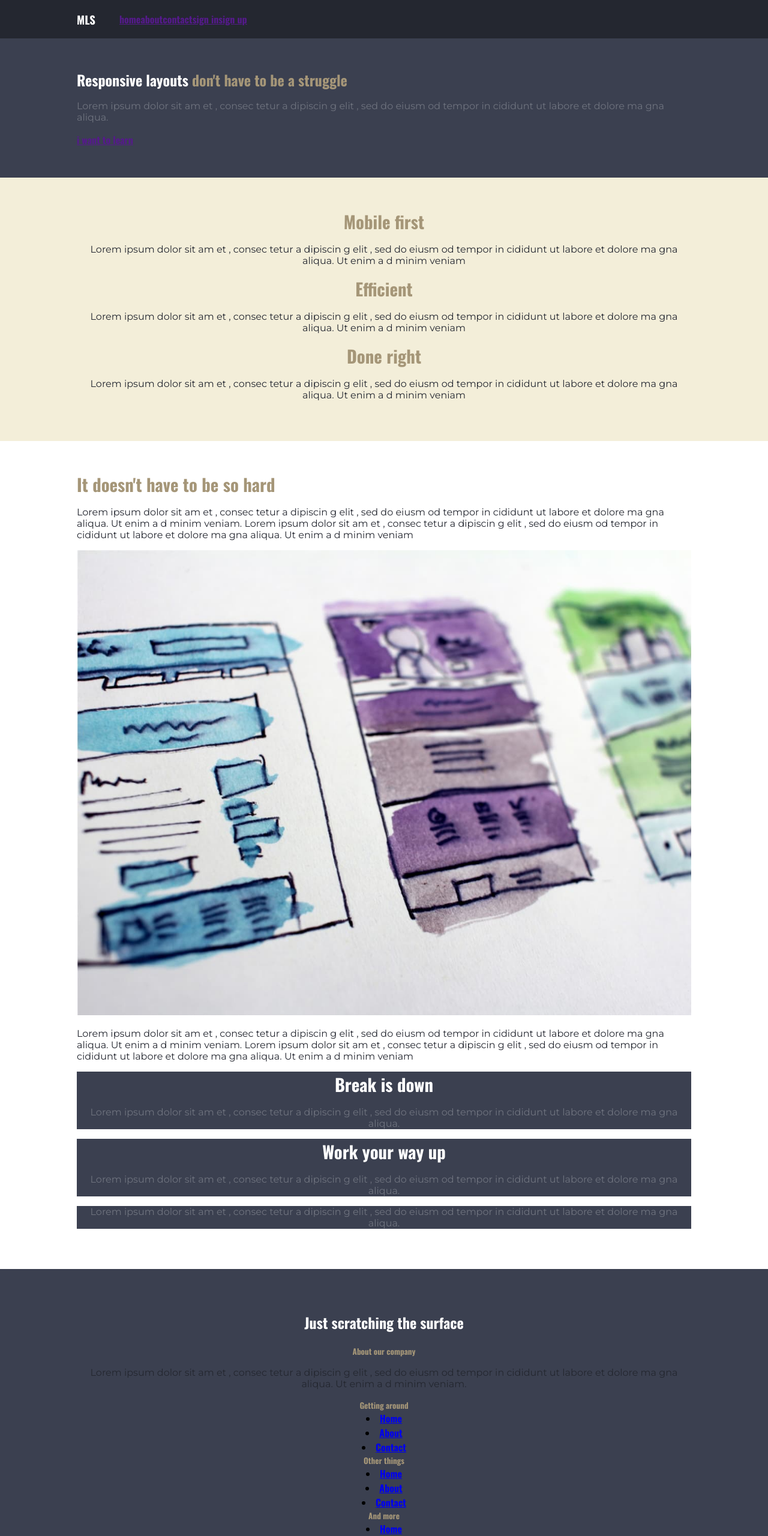
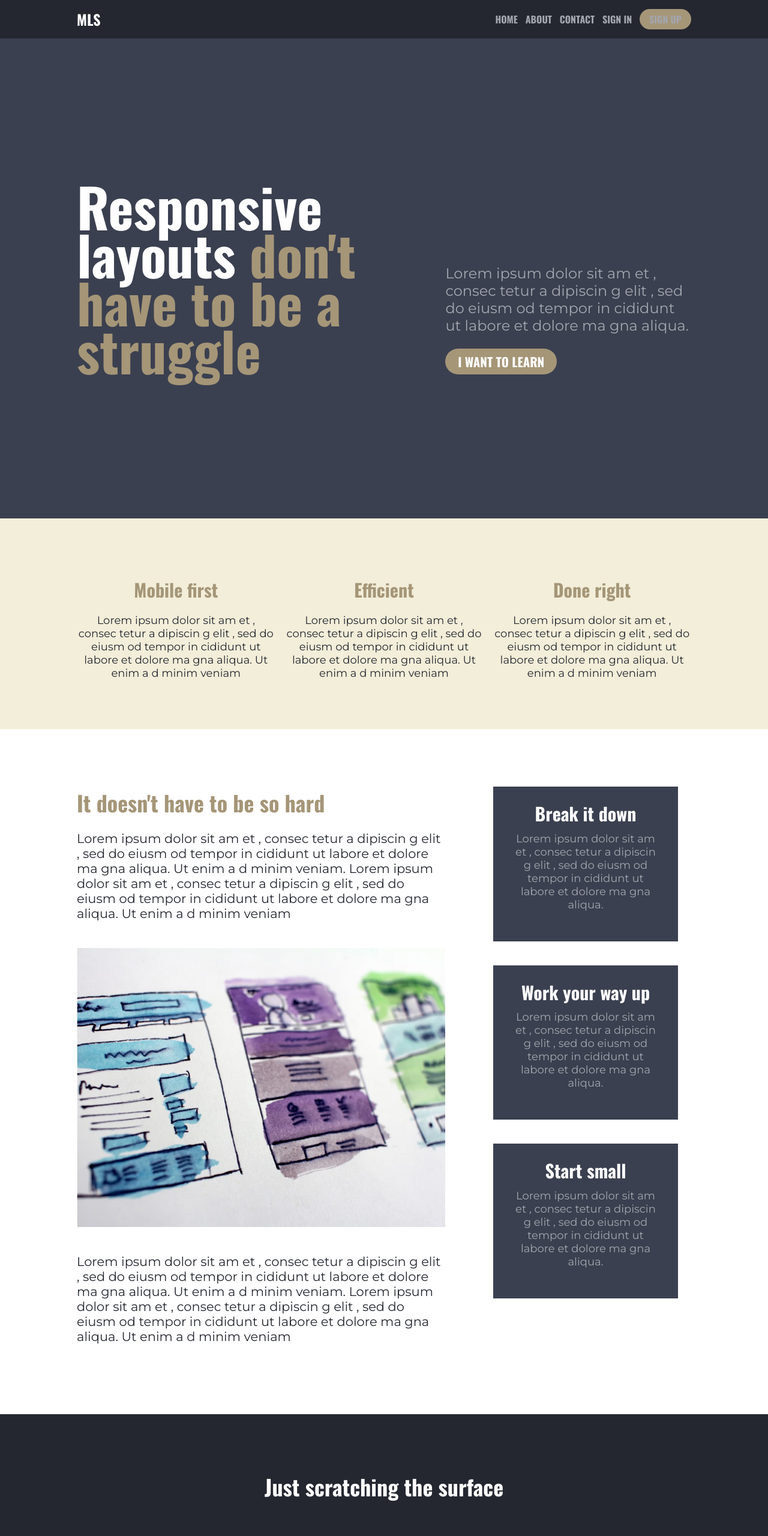
Before and after one commit to Noid3ah/flex-box-challenge, a plain HTML site: page index.html in a window 1280 px wide. Shown: the top 2560 px of the page at 60% size. Drawn offline with nearby package versions, Linux system fonts and the light colour scheme.

Commit message:
Forgot to commit lol, site finished

```diff
--- a/index.html
+++ b/index.html
@@ -3,7 +3,7 @@
 <head>
     <meta charset="UTF-8">
     <meta http-equiv="X-UA-Compatible" content="IE=edge">
-    <meta name="viewport" content="width=device-width, initial-scale=1.0">
+    <meta name="viewport" content="width=device-width, initial-scale=1.0, minimum-scale=1.0">
     <title>Document</title>
     <link href="https://fonts.googleapis.com/css2?family=Montserrat&family=Oswald:wght@700&display=swap" rel="stylesheet">
     <link rel="stylesheet" href="style.css">
@@ -16,12 +16,17 @@
                 <nav class="nav">
                     <h3 class="logo">MLS</h3>
                     <ul class="nav__list">
-                        <li class="list__item"><a href="" class="nav__link">home</a></li>
-                        <li class="list__item"><a href="" class="nav__link">about</a></li>
-                        <li class="list__item"><a href="" class="nav__link">contact</a></li>
-                        <li class="list__item"><a href="" class="nav__link">sign in</a></li>
-                        <li class="list__item"><a href="" class="nav__link nav__link--button btn ">sign up</a></li>
+                        <li class="list__item"><a href="" class="nav__link link">home</a></li>
+                        <li class="list__item"><a href="" class="nav__link link">about</a></li>
+                        <li class="list__item"><a href="" class="nav__link link">contact</a></li>
+                        <li class="list__item"><a href="" class="nav__link link">sign in</a></li>
+                        <li class="list__item"><a href="" class="nav__link nav__link--button btn link ">sign up</a></li>
                     </ul>
+                    <div class="burger">
+                        <div class="line1"></div>
+                        <div class="line2"></div>
+                        <div class="line3"></div>
+                    </div>
                 </nav>
             </div>
         </header>
@@ -31,18 +36,18 @@
 
 
 
-        <section class="hero section">
-            <div class="container row">
-                <div class="hero__text--big">
+        <section class="hero section start--align hero--center">
+            <div class="container row hero--gap">
+                <div class="hero__text__big">
                     <h1 class="hero__text--big clr--white">Responsive layouts <span class="clr--brown">don't have to be a struggle</span></h1>
                 </div>
-                <div class="hero__text--small col">
+                <div class="hero__text__small col align--end">
                     <p class="hero__para clr--gray">
                         Lorem ipsum dolor sit am et , consec tetur
                         a dipiscin g elit , sed do eiusm od tempor
                         in cididunt ut labore et dolore ma gna aliqua.
                     </p>
-                    <a href="" class="hero__button btn"> i want to learn</a>
+                    <div class="hero-btn"><a href="" class="hero__button btn"> i want to learn</a></div>
                 </div>
             </div>
         </section>
@@ -53,7 +58,7 @@
 
 
         <section class="section-one section">
-            <div class="container row">
+            <div class="container row sectionOne--flex">
                 <div class="col text--align">
                     <h3 class="section__one--header sub--head clr--brown">Mobile first</h3>
                     <p class="section__one--para">
@@ -92,10 +97,11 @@
 
 
 
-        <main class="main section">
+        <main class="main section text--align ">
             <div class="container row">
+                <div class="col start--align main--left">
                     <div class="col">
-                    <h3 class="sub--head clr--brown">It doesn't have to be so hard</h3>
+                        <h3 class="main__header sub--head clr--brown">It doesn't have to be so hard</h3>
                         <p class="main__para">
                             Lorem ipsum dolor sit am et , consec tetur a dipiscin g elit , sed do
                             eiusm od tempor in cididunt ut labore et dolore ma gna aliqua. Ut
@@ -103,7 +109,8 @@
                             a dipiscin g elit , sed do eiusm od tempor in cididunt ut labore et
                             dolore ma gna aliqua. Ut enim a d minim veniam
                         </p>
-                    <img src="the-image.jpg" alt="" class="main__image">
+                    </div>
+                    <img src="the-image.jpg" alt="programming scribbles" class="main__image">
                     <p class="main__para">
                         Lorem ipsum dolor sit am et , consec tetur a dipiscin g elit , sed do
                         eiusm od tempor in cididunt ut labore et dolore ma gna aliqua. Ut
@@ -113,8 +120,8 @@
                     </p>
                 </div>
                 <aside class="col aside text--align">
-                    <div class="col dark--bg text--align">
-                        <h3 class="aside__sub--head sub--head clr--white">Break is down</h3>
+                    <div class="col dark--bg text--align aside--col">
+                        <h3 class="aside__sub--head sub--head clr--white">Break it down</h3>
                         <p class="aside__para clr--gray">
                             Lorem ipsum dolor sit am et ,
                             consec tetur a dipiscin g elit , sed do
@@ -122,7 +129,7 @@
                             labore et dolore ma gna aliqua.
                         </p>
                     </div>
-                    <div class="col dark--bg text--align">
+                    <div class="col dark--bg text--align aside--col">
                         <h3 class="aside__sub--head sub--head clr--white">Work your way up</h3>
                         <p class="aside__para clr--gray">
                             Lorem ipsum dolor sit am et ,
@@ -131,7 +138,9 @@
                             labore et dolore ma gna aliqua.
                         </p>
                     </div>
-                    <div class="col dark--bg text--align">
+                    <div class="col dark--bg text--align aside--col">
+                        <h3 class="aside__sub--head sub--head clr--white">Start small</h3>
+
                         <p class="aside__para align--flex-end clr--gray">
                             Lorem ipsum dolor sit am et ,
                             consec tetur a dipiscin g elit , sed do
@@ -151,9 +160,9 @@
 
     <footer class="footer col text--align section">
         <h2 class="footer__heading clr--white">Just scratching the surface</h2>
-        <div class="container row">
+        <div class="container footer__row">
 
-            <div class="col">
+            <div class="col start--align left">
                 <h5 class="small--heading footer__sub--head  clr--brown">About our company</h5>
                 <p class="footer__para">
                     Lorem ipsum dolor sit am et , consec tetur a dipiscin g
@@ -161,28 +170,30 @@
                     dolore ma gna aliqua. Ut enim a d minim veniam.
                 </p>
             </div>
-            <div class="col">
+            <div class="footer__link--row right">
+                <div class="col center">
                     <h5 class="small--heading footer__sub--head  clr--brown">Getting around</h5>
                     <div class="footer__links">
-                    <li class="footer__list__item"><a href="#" class="footer__link">Home</a></li>
-                    <li class="footer__list__item"><a href="#" class="footer__link">About</a></li>
-                    <li class="footer__list__item"><a href="#" class="footer__link">Contact</a></li>
+                        <li class="footer__list__item"><a href="#" class="footer__link link">Home</a></li>
+                        <li class="footer__list__item"><a href="#" class="footer__link link">About</a></li>
+                        <li class="footer__list__item"><a href="#" class="footer__link link">Contact</a></li>
                     </div>
                 </div>
-            <div class="col">
+                <div class="col center">
                     <h5 class="small--heading footer__sub--head  clr--brown">Other things</h5>
                     <div class="footer__links">
-                    <li class="footer__list__item"><a href="#" class="footer__link">Home</a></li>
-                    <li class="footer__list__item"><a href="#" class="footer__link">About</a></li>
-                    <li class="footer__list__item"><a href="#" class="footer__link">Contact</a></li>
+                        <li class="footer__list__item"><a href="#" class="footer__link link">Home</a></li>
+                        <li class="footer__list__item"><a href="#" class="footer__link link">About</a></li>
+                        <li class="footer__list__item"><a href="#" class="footer__link link">Contact</a></li>
                     </div>
                 </div>
-            <div class="col">
+                <div class="col center">
                     <h5 class="small--heading footer__sub--head clr--brown">And more</h5>
                     <div class="footer__links">
-                    <li class="footer__list__item"><a href="#" class="footer__link">Home</a></li>
-                    <li class="footer__list__item"><a href="#" class="footer__link">About</a></li>
-                    <li class="footer__list__item"><a href="#" class="footer__link">Contact</a></li>
+                        <li class="footer__list__item"><a href="#" class="footer__link link">Home</a></li>
+                        <li class="footer__list__item"><a href="#" class="footer__link link">About</a></li>
+                        <li class="footer__list__item"><a href="#" class="footer__link link">Contact</a></li>
+                    </div>
                 </div>
             </div>
         </div>
--- a/main.js
+++ b/main.js
@@ -0,0 +1,12 @@
+const navSlide = () => {
+  const burger = document.querySelector(".burger");
+  const nav = document.querySelector(".nav__list");
+
+  burger.addEventListener("click", () => {
+    nav.classList.toggle("nav--active");
+
+    burger.classList.toggle("toggle");
+  });
+};
+
+navSlide();
--- a/style.css
+++ b/style.css
@@ -7,14 +7,32 @@
 html {
   --dark-bg-clr: #3b4050;
   --light-bg-clr: #f3eed9;
+  --white-clr: #fff;
+
   --dark-font-clr: #242730;
-  --light-font-clr: #6f737f;
-
+  --light-font-clr: #a3a6af;
   --brown-font-clr: #a59678;
-  --white-clr: #fff;
 
   --ff-primary: "Oswald", sans-serif;
   --ff-secondary: "Montserrat", sans-serif;
+
+  --font-tiny: 1rem;
+  --font-small: 1.125rem;
+  --font-medium: 1.313rem;
+  --font-big: 1.5rem;
+  --font-large: 1.875rem;
+  --font-xl: 2rem;
+  --font-xl-phone: 1.3rem;
+  --font-xl1: 2.25rem;
+  --font-xl2: 3rem;
+  --font-xxl: 5.625rem;
+  --font-xxl-phone: 2.8rem;
+  --font-xxl-phone-fluid: clamp(1.5rem, 2vw, 2.8rem);
+
+  --btn-padding: 0.3em 1em;
+
+  --line-height: 5.5rem;
+  --line-height-phone: 3.5rem;
 }
 
 body {
@@ -23,6 +41,7 @@ body {
   display: flex;
   flex-direction: column;
   font-family: var(--ff-primary);
+  overflow-x: hidden;
 }
 
 img {
@@ -39,6 +58,20 @@ h5 {
 p {
   color: var(--dark-font-clr);
   font-family: var(--ff-secondary);
+  font-size: var(--font-small);
+}
+
+li {
+  list-style: none;
+}
+
+a {
+  text-decoration: none;
+  text-transform: uppercase;
+}
+
+.link:hover {
+  color: var(--white-clr);
 }
 
 .text--align {
@@ -57,8 +90,56 @@ p {
   color: var(--light-font-clr);
 }
 
+.btn {
+  color: var(--white-clr);
+  padding: var(--btn-padding);
+  display: inline-block;
+  background-color: var(--brown-font-clr);
+  border-radius: 6rem;
+}
+
+.hero__text--big {
+  font-size: var(--font-xxl-phone);
+  line-height: var(--line-height-phone);
+}
+
+.hero__para {
+  font-size: var(--font-big);
+}
+
+.hero__button {
+  font-size: var(--font-xl-phone);
+}
+
 .sub--head {
-  font-size: 1.8rem;
+  font-size: var(--font-large);
+}
+
+.main__header {
+  font-size: var(--font-xl1);
+}
+
+.main__para {
+  font-size: var(--font-medium);
+}
+
+.footer__heading {
+  font-size: var(--font-xl1);
+}
+
+.footer__sub--head {
+  font-size: var(--font-medium);
+}
+
+.footer__para {
+  font-size: var(--font-tiny);
+  margin-bottom: 3rem;
+  color: var(--light-font-clr);
+  line-height: 1.6rem;
+}
+
+.footer__link {
+  font-size: var(--font-tiny);
 }
 
 .dark--bg {
@@ -66,7 +147,7 @@ p {
 }
 
 .section {
-  padding-block: 4vw;
+  padding-block: 5vw;
 }
 
 .wrapper {
@@ -84,31 +165,245 @@ p {
   height: 8vh;
   display: flex;
   align-items: center;
+  position: relative;
 }
 
 .logo {
   color: var(--white-clr);
+  font-weight: bold;
+  font-size: var(--font-big);
 }
 
 .nav {
   display: flex;
   align-items: center;
+  justify-content: space-between;
 }
 
 .nav__list {
   display: flex;
+  flex-direction: column;
+  align-items: center;
+  gap: 2rem;
   list-style: none;
   margin: 0;
+  transform: translateX(100%);
+  position: absolute;
+  right: 0;
+  top: 8vh;
+  width: 100%;
+  height: 60vh;
+  padding: 2rem 0 0 0;
+
+  background-color: var(--dark-font-clr);
+  transition: transform 0.5s ease-in-out;
+}
+
+.nav--active {
+  transform: translateX(0%);
+}
+
+.nav__link {
+  color: var(--light-font-clr);
+  font-size: var(--font-tiny);
+}
+
+.burger div {
+  width: 25px;
+  height: 4px;
+  margin: 5px;
+  background-color: var(--white-clr);
+  border-radius: 0.3rem;
+  transition: transform 0.5s ease-in-out;
+
+  cursor: pointer;
 }
 
 .hero {
   background-color: var(--dark-bg-clr);
+  text-align: center;
+  padding-block: 2em;
 }
 
 .section-one {
   background-color: var(--light-bg-clr);
 }
 
+.aside--col {
+  padding: 1rem;
+}
+
+.col {
+  margin-top: 2em;
+}
+
 .footer {
-  background-color: var(--dark-bg-clr);
+  background-color: var(--dark-font-clr);
 }
+
+.footer__link--row {
+  display: flex;
+  flex-wrap: wrap;
+  justify-content: space-between;
+}
+
+.footer__link {
+  font-family: var(--ff-secondary);
+  color: var(--light-font-clr);
+  font-size: 0.8rem;
+}
+
+.center {
+  margin: 0 auto;
+  margin-top: 2rem;
+}
+
+.toggle .line1 {
+  transform: rotate(-45deg) translateX(-5px) translateY(6px);
+}
+.toggle .line2 {
+  opacity: 0;
+}
+.toggle .line3 {
+  transform: rotate(45deg) translateX(-5.2px) translateY(-6px);
+}
+
+@media (min-width: 820px) {
+  .header {
+    align-items: center;
+    justify-content: space-between;
+  }
+
+  .nav {
+    display: flex;
+    justify-content: space-between;
+  }
+  .nav__list {
+    display: flex;
+    position: unset;
+    padding: unset;
+
+    height: unset;
+    width: 80%;
+    gap: 0.8rem;
+
+    align-items: center;
+
+    background-color: unset;
+    flex-direction: row;
+    transform: translateX(0%);
+    justify-content: flex-end;
+  }
+
+  .burger {
+    display: none;
+  }
+  .sectionOne--flex {
+    display: flex;
+    gap: 1rem;
+  }
+  .aside {
+    display: flex;
+    flex-direction: row;
+    gap: 0.5rem;
+  }
+  .aside__sub--head {
+    line-height: 1.6rem;
+  }
+
+  .col {
+    /* flex: 1; */
+  }
+}
+
+@media (min-width: 1000px) {
+  .burger {
+    display: none;
+  }
+  .row {
+    display: flex;
+  }
+
+  .col {
+    display: flex;
+    flex-direction: column;
+  }
+
+  .start--align {
+    text-align: start;
+  }
+
+  .hero__text--big {
+    font-size: var(--font-xxl);
+    line-height: 5rem;
+  }
+
+  .hero {
+    min-height: 100vh;
+  }
+
+  .hero__text__big {
+    max-width: 60%;
+    margin-right: 4rem;
+  }
+
+  .hero__text__small {
+    max-width: 40%;
+  }
+
+  .hero__button {
+    display: inline-block;
+    flex-grow: 0;
+  }
+
+  .hero--center {
+    display: flex;
+    align-items: center;
+  }
+
+  .align--end {
+    align-self: flex-end;
+  }
+
+  .main--left {
+    max-width: 60%;
+    margin-right: 5rem;
+    margin-top: 0;
+    gap: 1.5rem;
+  }
+
+  .main--right {
+    max-width: 40%;
+  }
+
+  .aside {
+    margin-top: 0;
+    max-width: 30%;
+  }
+
+  .aside--col {
+    padding: 2em;
+  }
+
+  .footer__row {
+    display: flex;
+    flex-direction: row;
+    align-items: center;
+    justify-content: space-between;
+  }
+
+  .footer__link--row {
+    display: flex;
+    justify-content: space-between;
+    gap: 5rem;
+    align-self: flex-start;
+  }
+
+  .left {
+    max-width: 40%;
+  }
+
+  .right {
+    max-width: 60%;
+  }
+}
```
Lines whose indentation alone changed are shown as unchanged.
